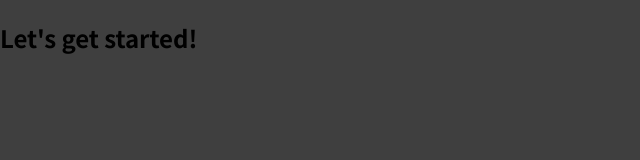
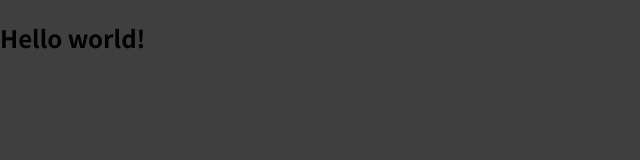
Before and after one commit to aibolit666/react-comlete-guide, a JavaScript app: page / in a window 1280 px wide. Shown: the top 160 px of the page, without its empty margins (0-640 px from the left). Built offline with nearby package versions, Linux system fonts and the light colour scheme.

Commit message:
feat: add first component

```diff
--- a/src/App.js
+++ b/src/App.js
@@ -1,7 +1,7 @@
 function App() {
   return (
     <div>
-      <h2>Let's get started!</h2>
+      <h2>Hello world!</h2>
     </div>
   );
 }
--- /dev/null
+++ b/src/components/ExpenseItem.js
@@ -0,0 +1,5 @@
+function ExpenseItem() {
+  return <h2>Expense item</h2>;
+}
+
+export default ExpenseItem;
--- a/src/index.css
+++ b/src/index.css
@@ -1,11 +1,11 @@
-@import url('https://fonts.googleapis.com/css2?family=Noto+Sans+JP:wght@400;700&display=swap');
+@import url("https://fonts.googleapis.com/css2?family=Noto+Sans+JP:wght@400;700&display=swap");
 
 * {
   box-sizing: border-box;
 }
 
 html {
-  font-family: 'Noto Sans JP', sans-serif;
+  font-family: "Noto Sans JP", sans-serif;
 }
 
 body {
```
Also changed, not shown: src/index.js (+4 -4 lines), 1 other file (tests, documents, lock files or other folders).
